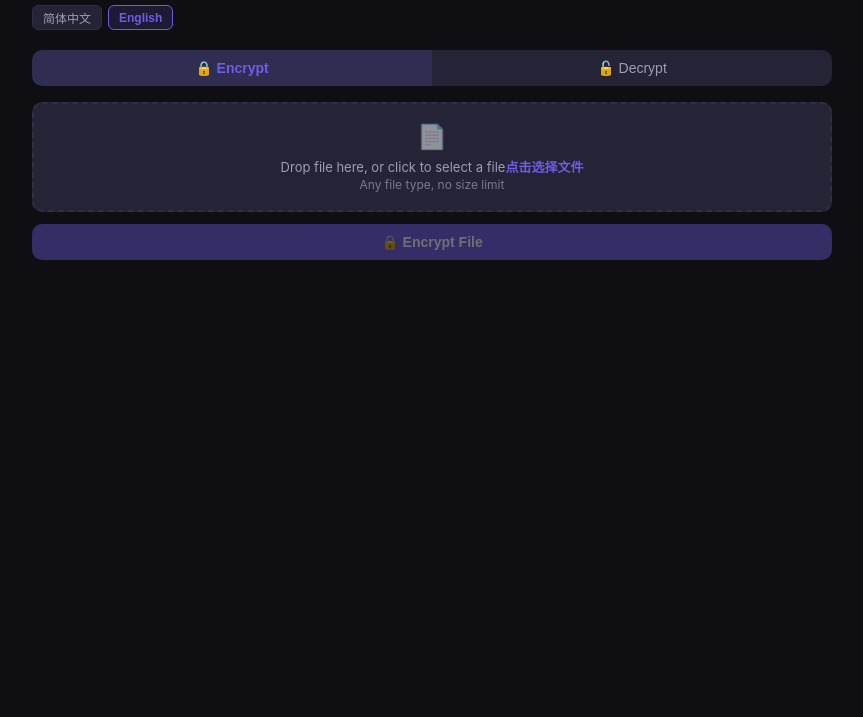
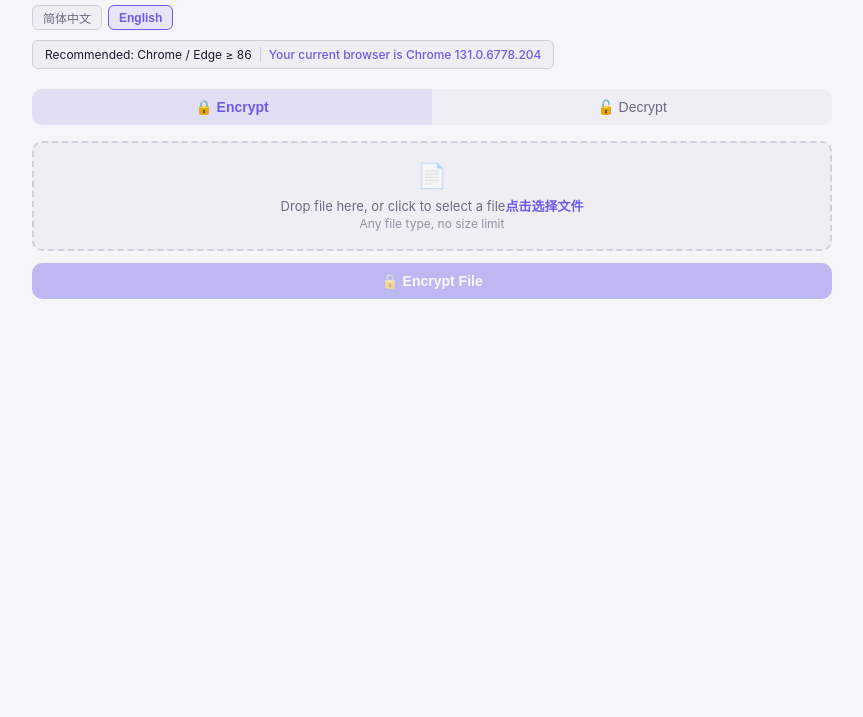
Before and after one commit to dawn-lc/AntiOnlineDecompressionWeb, a website with bundled scripts: page src/index.html in a window 1280 px wide. Shown: the part 83-800 px from the top of the page, without its empty margins (208-1071 px from the left). Built offline with nearby package versions, Linux system fonts and the light colour scheme.

Commit message:
feat: 添加浏览器提示信息，优化用户体验

```diff
--- a/src/index.html
+++ b/src/index.html
@@ -13,6 +13,10 @@
         <h1 data-i18n="app.title">🔐 反在线解压</h1>
         <p class="subtitle" data-i18n="app.subtitle">文件加密混淆工具</p>
         <div class="locale-switcher" id="localeSwitcher"></div>
+        <div class="browser-hint">
+            <span data-i18n="browser.hint">推荐浏览器: Chrome / Edge ≥ 86</span>
+            <span class="browser-detect" id="browserDetect" data-i18n="browser.current"></span>
+        </div>
     </div>
 
     <div class="main-content">
--- a/src/main/SaveHelper.ts
+++ b/src/main/SaveHelper.ts
@@ -6,7 +6,6 @@ export interface FileSaver {
 }
 
 let swReady = false;
-let popupAllowed = false;
 
 /** 注册 ServiceWorker（不阻塞主流程），用于流式下载回退 */
 export function initSWDownload(): void {
@@ -18,23 +17,6 @@ export function initSWDownload(): void {
             reg.addEventListener('activate', () => { swReady = true; });
         }
     }).catch(() => { });
-}
-
-/** 检测并请求弹窗权限，需在用户手势中调用（如首次点击按钮时） */
-export function requestPopupPermission(): void {
-    if (popupAllowed || isFirefox) return; // Firefox 弹窗拦截严格，跳过
-    try {
-        const win = window.open('', '_blank', 'width=1,height=1');
-        if (win) {
-            popupAllowed = true;
-            win.close();
-            console.info('[权限] 弹窗: ✅ 已允许');
-        } else {
-            console.warn('[权限] 弹窗: ❌ 被拦截，请允许此网站弹出窗口以使用流式下载');
-        }
-    } catch {
-        console.warn('[权限] 弹窗检测失败');
-    }
 }
 
 function isSWReady(): boolean {
@@ -71,7 +53,7 @@ export async function requestRequiredPermissions(): Promise<void> {
     }
 }
 
-const isFirefox = typeof navigator !== 'undefined' && navigator.userAgent.includes('Firefox');
+
 
 let forceFallback = false;
 export function setForceFallback(v: boolean): void { forceFallback = v; }
@@ -269,7 +251,7 @@ export async function createFileSaver(suggestedName: string): Promise<FileSaver>
     }
 
     // 4. ServiceWorker 流式下载（弹窗方案，同样保持低内存）
-    if (!isFirefox && popupAllowed && isSWReady()) {
+    if (isSWReady()) {
         try {
             const swSaver = await createSWSaver(suggestedName);
             if (swSaver) return swSaver;
--- a/src/main/UI.ts
+++ b/src/main/UI.ts
@@ -1,6 +1,5 @@
 import { EventBus } from '../shared/EventBus';
 import { formatBytes } from '../shared/formatBytes';
-import { requestPopupPermission } from './SaveHelper';
 import { t } from '../shared/i18n';
 
 /** 从 DOM 中取元素的简写 */
@@ -245,7 +244,6 @@ export class UI {
 
     onEncryptClick(callback: (file: File) => void): void {
         this.el.encryptBtn.addEventListener('click', () => {
-            requestPopupPermission();
             if (this.isBusy) { this.eventBus.emit('cancel'); return; }
             if (this.selectedFile) callback(this.selectedFile);
             else console.error(t('error.selectFile'));
@@ -254,7 +252,6 @@ export class UI {
 
     onDecryptClick(callback: (aodkFile: File, aodfFile: File) => void): void {
         this.el.decryptBtn.addEventListener('click', () => {
-            requestPopupPermission();
             if (this.isBusy) { this.eventBus.emit('cancel'); return; }
             if (this.selectedAodk && this.selectedAodf) callback(this.selectedAodk, this.selectedAodf);
             else console.error(t('error.selectBoth'));
--- a/src/main/index.ts
+++ b/src/main/index.ts
@@ -5,9 +5,28 @@ import { UI } from './UI';
 import { setForceFallback, initSWDownload, requestRequiredPermissions } from './SaveHelper';
 import { applyI18nToDOM, renderLocaleSwitcher, t } from '../shared/i18n';
 
+function getBrowserInfo(): string {
+    const ua = navigator.userAgent;
+    let name = 'Unknown';
+    let ver = '';
+    if (ua.includes('Edg/')) { name = 'Edge'; ver = ua.match(/Edg\/([\d.]+)/)?.[1] ?? ''; }
+    else if (ua.includes('Chrome/')) { name = 'Chrome'; ver = ua.match(/Chrome\/([\d.]+)/)?.[1] ?? ''; }
+    else if (ua.includes('Firefox/')) { name = 'Firefox'; ver = ua.match(/Firefox\/([\d.]+)/)?.[1] ?? ''; }
+    else if (ua.includes('Safari/') && !ua.includes('Chrome/')) { name = 'Safari'; ver = ua.match(/Version\/([\d.]+)/)?.[1] ?? ''; }
+    return `${name} ${ver}`;
+}
+
 function main() {
+    function updateBrowserInfo(): void {
+        const browserInfo = getBrowserInfo();
+        const browserEl = document.getElementById('browserDetect');
+        if (browserEl) browserEl.textContent = t('browser.current', { browser: browserInfo });
+    }
+
     applyI18nToDOM();
-    renderLocaleSwitcher('localeSwitcher', applyI18nToDOM);
+    renderLocaleSwitcher('localeSwitcher', () => { applyI18nToDOM(); updateBrowserInfo(); });
+
+    updateBrowserInfo();
 
     initSWDownload();
     requestRequiredPermissions();
--- a/src/shared/i18n/en.ts
+++ b/src/shared/i18n/en.ts
@@ -34,6 +34,8 @@ const en: LocaleBundle = {
         'console.decryptStart': 'Decrypting file: {name}',
         'console.decryptComplete': 'Decryption complete! File saved as: {name}',
         'console.cancelled': 'Operation cancelled',
+        'browser.hint': 'Recommended: Chrome / Edge ≥ 86',
+        'browser.current': 'Your current browser is {browser}',
     },
 };
 
--- a/src/shared/i18n/types.ts
+++ b/src/shared/i18n/types.ts
@@ -22,6 +22,8 @@ export interface LocaleMessages {
     'console.decryptStart': string;
     'console.decryptComplete': string;
     'console.cancelled': string;
+    'browser.hint': string;
+    'browser.current': string;
 }
 
 export type Locale = 'zh-CN' | 'en';
--- a/src/shared/i18n/zh-CN.ts
+++ b/src/shared/i18n/zh-CN.ts
@@ -34,6 +34,8 @@ const zhCN: LocaleBundle = {
         'console.decryptStart': '开始解密文件: {name}',
         'console.decryptComplete': '解密完成！文件已保存为: {name}',
         'console.cancelled': '操作已取消',
+        'browser.hint': '推荐浏览器: Chrome / Edge ≥ 86',
+        'browser.current': '您当前的浏览器是 {browser}',
     },
 };
 
--- a/src/style.css
+++ b/src/style.css
@@ -19,6 +19,20 @@
     --danger: #e74c3c;
     --success: #2ecc71;
     --radius: 10px;
+}
+
+@media (prefers-color-scheme: light) {
+    :root {
+        --bg: #f5f5fa;
+        --surface: #ffffff;
+        --surface2: #eeeef4;
+        --border: #d0d0dd;
+        --text: #1a1a2e;
+        --text2: #6b6b82;
+        --accent: #6c5ce7;
+        --accent-hover: #5a4bd1;
+        --accent-dim: rgba(108, 92, 231, 0.1);
+    }
 }
 
 body {
@@ -82,6 +96,26 @@ h1 small {
     border-color: var(--accent);
     color: var(--accent);
     font-weight: 600;
+}
+
+.browser-hint {
+    margin-top: 10px;
+    font-size: 12px;
+    color: var(--text);
+    background: var(--surface2);
+    padding: 6px 12px;
+    border-radius: 6px;
+    border: 1px solid var(--border);
+    display: inline-flex;
+    align-items: center;
+    gap: 8px;
+}
+
+.browser-detect {
+    padding-left: 8px;
+    border-left: 1px solid var(--border);
+    color: var(--accent);
+    font-weight: 500;
 }
 
 .main-content {
```
